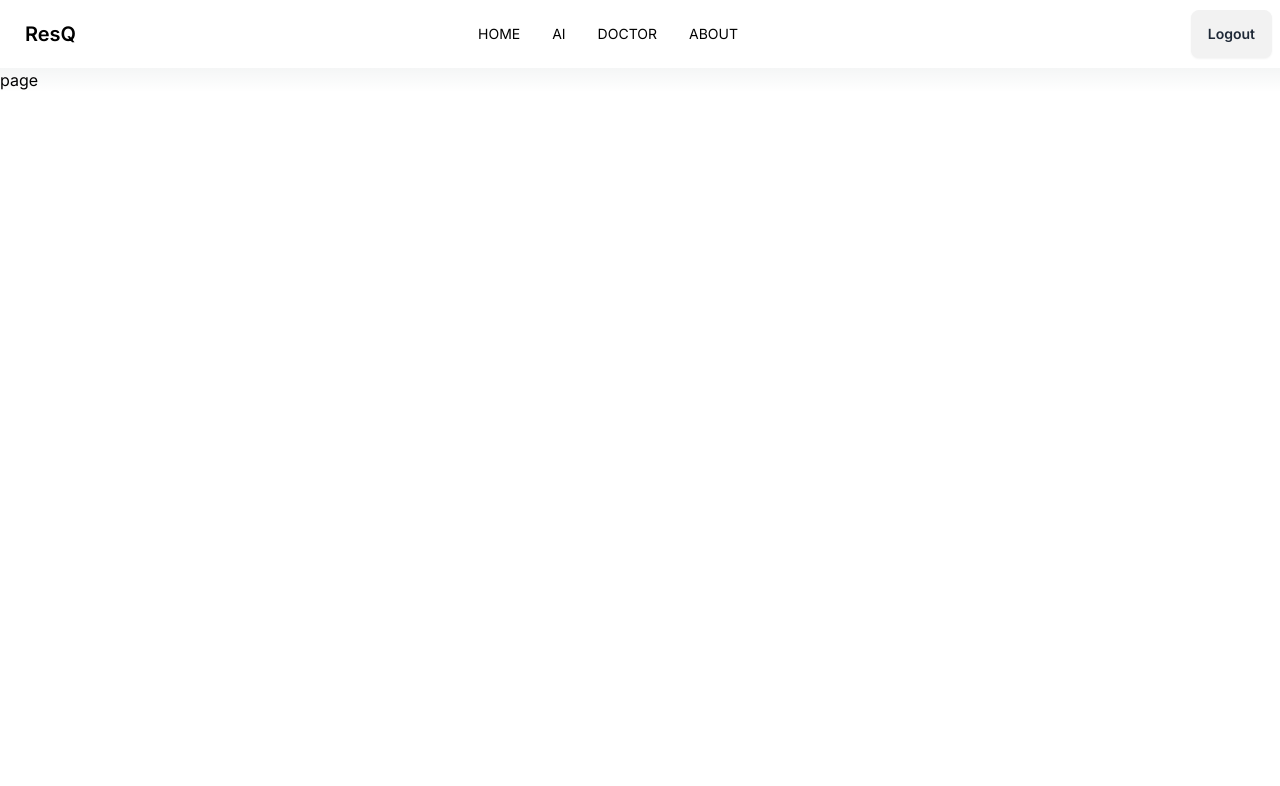
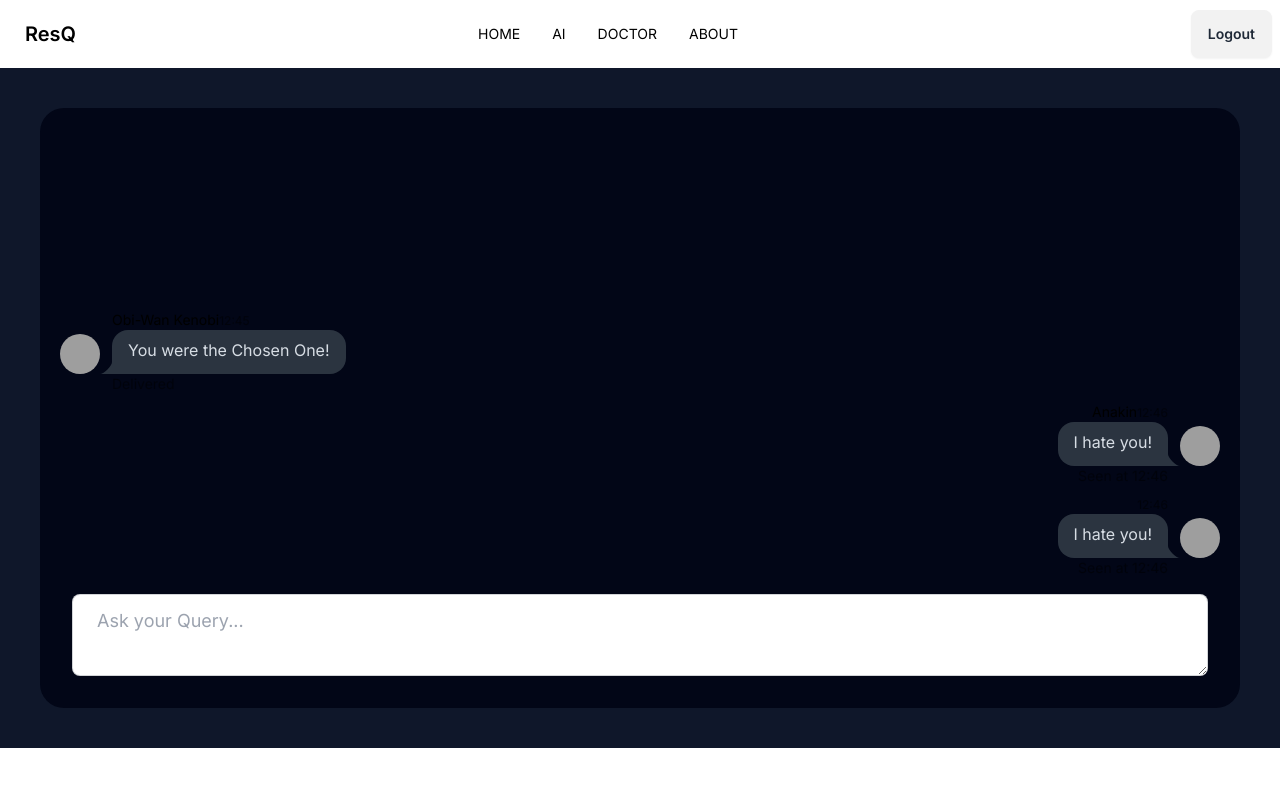
Before and after one commit to lieftsatyamShrivastava/resQ, a Next.js app: page /dashboard/doctor in a window 1280 px wide. Shown: the top 786 px of the page. Built offline with nearby package versions, Linux system fonts and the light colour scheme; grey boxes are pictures that could not be loaded.

Commit message:
updated contents

```diff
--- /dev/null
+++ b/src/app/dashboard/about/page.tsx
@@ -0,0 +1,15 @@
+import React from 'react'
+export default function page() {
+    return (
+
+
+        <div>page
+
+
+            <h2> this </h2>
+        </div>
+
+
+
+    )
+}
--- a/src/app/dashboard/doctor/page.tsx
+++ b/src/app/dashboard/doctor/page.tsx
@@ -1,8 +1,59 @@
 import React from 'react'
 
 const page = () => {
+
   return (
-    <div>page</div>
+    <div className='w-full p-10 bg-slate-900 h-[85vh] w-5/12'>
+      <div className='flex flex-col justify-end h-full bg-slate-950 w-full rounded-3xl p-5'>
+        <div className="chat chat-start">
+          <div className="chat-image avatar">
+            <div className="w-10 rounded-full">
+              <img alt="Tailwind CSS chat bubble component" src="https://daisyui.com/images/stock/photo-1534528741775-53994a69daeb.jpg" />
+            </div>
+          </div>
+          <div className="chat-header">
+            Obi-Wan Kenobi
+            <time className="text-xs opacity-50">12:45</time>
+          </div>
+          <div className="chat-bubble">You were the Chosen One!</div>
+          <div className="chat-footer opacity-50">
+            Delivered
+          </div>
+        </div>
+        <div className="chat chat-end">
+          <div className="chat-image avatar">
+            <div className="w-10 rounded-full">
+              <img alt="Tailwind CSS chat bubble component" src="https://daisyui.com/images/stock/photo-1534528741775-53994a69daeb.jpg" />
+            </div>
+          </div>
+          <div className="chat-header">
+            Anakin
+            <time className="text-xs opacity-50">12:46</time>
+          </div>
+          <div className="chat-bubble">I hate you!</div>
+          <div className="chat-footer opacity-50">
+            Seen at 12:46
+          </div>
+        </div>
+        <div className="chat chat-end">
+          <div className="chat-image avatar">
+            <div className="w-10 rounded-full">
+              <img alt="Tailwind CSS chat bubble component" src="https://daisyui.com/images/stock/photo-1534528741775-53994a69daeb.jpg" />
+            </div>
+          </div>
+          <div className="chat-header">
+            <time className="text-xs opacity-50">12:46</time>
+          </div>
+          <div className="chat-bubble">I hate you!</div>
+          <div className="chat-footer opacity-50">
+            Seen at 12:46
+          </div>
+        </div>
+        <div className="w-full h-fit max-h-36 overflow-y-auto flex items-center justify-center p-3">
+        <textarea placeholder="Ask your Query..." className="p-6 py-3 textarea textarea-bordered textarea-xs w-full text-lg"></textarea>
+        </div>
+      </div>
+    </div>
   )
 }
 
```
